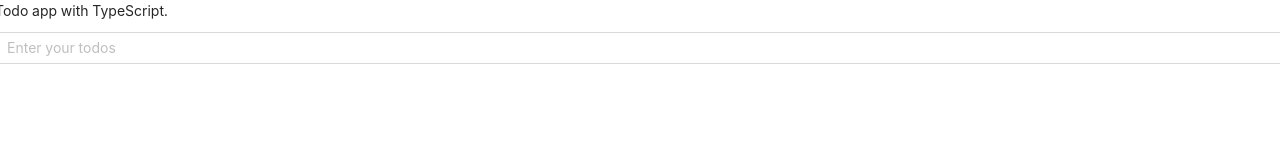
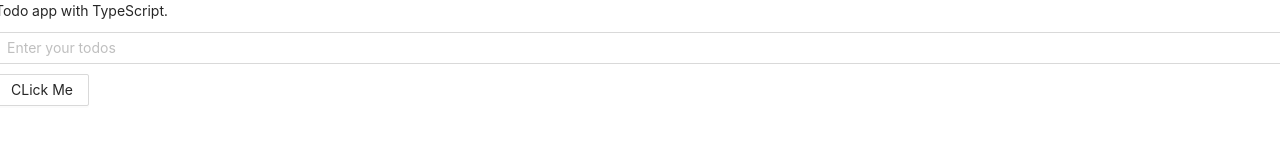
Before and after one commit to muhammadsalmanmughal/Todo-with-TypeScript, a React (Create React App) app: page / in a window 1280 px wide. Shown: the top 164 px of the page. Built offline with nearby package versions, Linux system fonts and the light colour scheme.

Commit message:
feat: add button component

```diff
--- a/src/App.tsx
+++ b/src/App.tsx
@@ -1,15 +1,17 @@
-import React, { FC } from "react";
-import { InputField } from "./components";
+import React, { FC, useState } from "react";
+import { InputField,BasicButton } from "./components";
 
 import { Row, Col } from "antd";
 import "antd/dist/antd.css";
 import "./App.css";
 
 const App: FC = () => {
+  const [todo, setTodo] = useState<string>('')
   return (
     <Row gutter={[10,10]} className="App">
       Todo app with TypeScript.
       <InputField />
+      <BasicButton/>
     </Row>
   );
 };
--- /dev/null
+++ b/src/components/Button.tsx
@@ -0,0 +1,10 @@
+import React,{FC} from 'react'
+import { Button } from 'antd'
+
+const BasicButton:FC = ()=> {
+    return(
+        <Button>CLick Me</Button>
+    )
+}
+
+export default BasicButton
--- a/src/components/index.js
+++ /dev/null
@@ -1,3 +0,0 @@
-import InputField from './InputField'
-
-export {InputField}
--- /dev/null
+++ b/src/components/index.ts
@@ -0,0 +1,4 @@
+import InputField from './InputField'
+import BasicButton from './Button'
+
+export {InputField,BasicButton}
```
